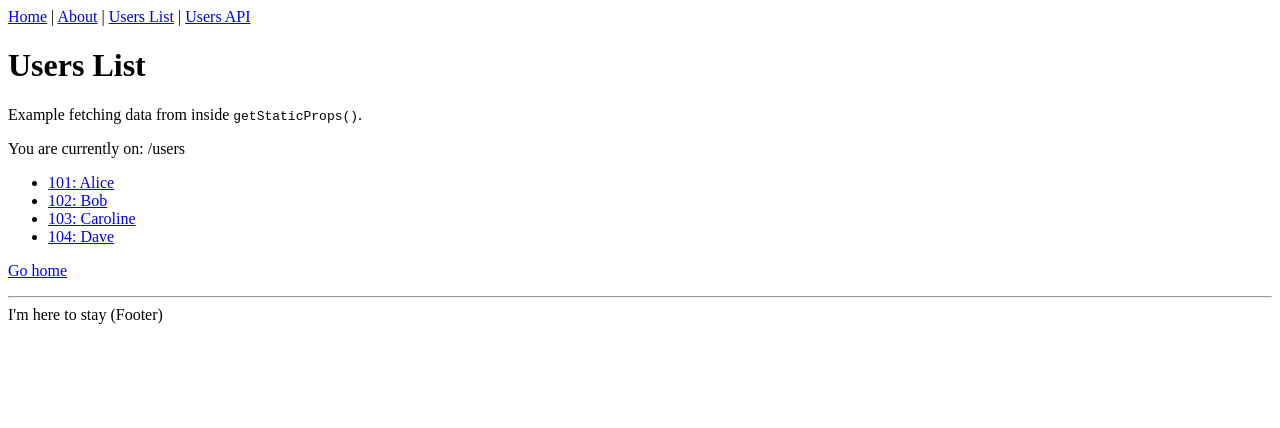
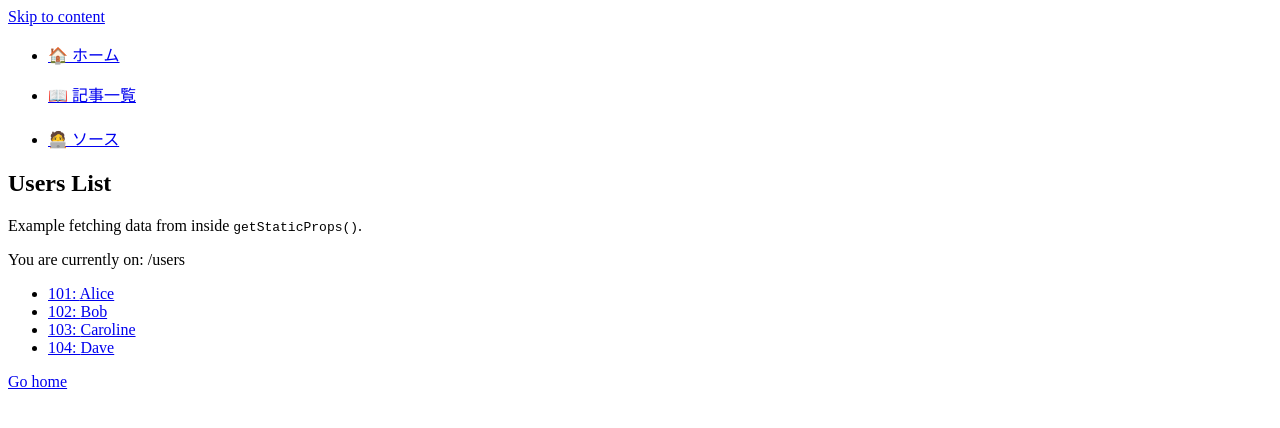
Before and after one commit to 7kaji/7kaji.page, a Next.js app: page /users in a window 1280 px wide. Shown: the top 428 px of the page. Built offline with nearby package versions, Linux system fonts and the light colour scheme.

Commit message:
articles

```diff
--- a/components/Layout.tsx
+++ b/components/Layout.tsx
@@ -1,41 +1,106 @@
-import React, { ReactNode } from 'react'
+import { ReactNode } from 'react'
 import Link from 'next/link'
 import Head from 'next/head'
 
 type Props = {
   children?: ReactNode
   title?: string
+  meta?: {
+    title?: string;
+    description?: string;
+    cartImage?: string;
+    date?: string;
+  };
 }
 
-const Layout = ({ children, title = 'This is the default title' }: Props) => (
-  <div>
+const Layout = ({ children, meta: pageMeta }: Props) => {
+  const meta = {
+    title: '',
+    description:
+      '',
+    date: '2020-01-01T00:00:00+09:00',
+    cardImage:
+      'https://og-image.now.sh/**Prism**%20with%20Next.js.png?theme=dark&md=1&fontSize=100px&images=https%3A%2F%2Fassets.vercel.com%2Fimage%2Fupload%2Ffront%2Fassets%2Fdesign%2Fnextjs-white-logo.svg',
+    ...pageMeta
+  };
+  return (
+    <>
       <Head>
-      <title>{title}</title>
+        <title>{meta.title}</title>
         <meta charSet="utf-8" />
-      <meta name="viewport" content="initial-scale=1.0, width=device-width" />
+        <meta content="IE=edge" httpEquiv="X-UA-Compatible" />
+        <meta content="width=device-width, initial-scale=1" name="viewport" />
+        <meta name="date" content={meta.date} />
+        <meta name="robots" content="follow, index" />
+        <link href="/favicon.ico" rel="shortcut icon" />
+        <meta content={meta.description} name="description" />
+        <meta property="og:type" content="website" />
+        <meta property="og:site_name" content={meta.title} />
+        <meta property="og:description" content={meta.description} />
+        <meta property="og:title" content={meta.title} />
+        <meta property="og:image" content={meta.cardImage} />
+        <meta name="twitter:card" content="summary_large_image" />
+        <meta name="twitter:site" content="@vercel" />
+        <meta name="twitter:title" content={meta.title} />
+        <meta name="twitter:description" content={meta.description} />
+        <meta name="twitter:image" content={meta.cardImage} />
       </Head>
-    <header>
+
       <nav>
+        <a href="#skip" className="sr-only focus:not-sr-only">
+          Skip to content
+        </a>
+        <div className="flex justify-between items-center p-8 mx-2">
+
+          <ul className="flex justify-between items-center space-x-2">
+            <li>
+              <div className="inline-block relative w-24">
                 <Link href="/">
-          <a>Home</a>
-        </Link>{' '}
-        |{' '}
-        <Link href="/about">
-          <a>About</a>
-        </Link>{' '}
-        |{' '}
-        <Link href="/users">
-          <a>Users List</a>
-        </Link>{' '}
-        | <a href="/api/users">Users API</a>
+                  <a className="no-underline font-semibold sm:visible">
+                    <p>🏠 ホーム</p>
+                  </a>
+                </Link>
+              </div>
+            </li>
+            <li>
+              <div className="inline-block relative w-24">
+                <Link href="/articles">
+                  <a className="no-underline font-semibold sm:visible">
+                    <p>📖 記事一覧</p>
+                  </a>
+                </Link>
+              </div>
+            </li>
+          </ul>
+
+          <div className="no-underline font-semibold invisible sm:visible">
+            <h1>{meta.title}</h1>
+          </div>
+
+          <ul className="flex justify-between items-center space-x-4">
+            <li>
+              <a
+                target="_blank"
+                rel="noopener noreferrer"
+                href="https://github.com/7kaji/7kaji.page"
+                className="no-underline font-semibold text-gray-700"
+              >
+                🧑‍💻 ソース
+              </a>
+            </li>
+          </ul>
+        </div>
       </nav>
-    </header>
+
+      <div id="skip">
+        <article
+          className="prose lg:prose-xl px-8 m-auto my-4 sm:my-16"
+        >
           {children}
-    <footer>
-      <hr />
-      <span>I'm here to stay (Footer)</span>
-    </footer>
+        </article>
       </div>
-)
+    </>
+  );
+}
 
 export default Layout
```
Also changed, not shown: components/Articles.tsx (added, +17 -0 lines), interfaces/index.ts (+22 -3 lines), pages/articles/index.tsx (added, +29 -0 lines). Lines whose indentation alone changed are shown as unchanged.
